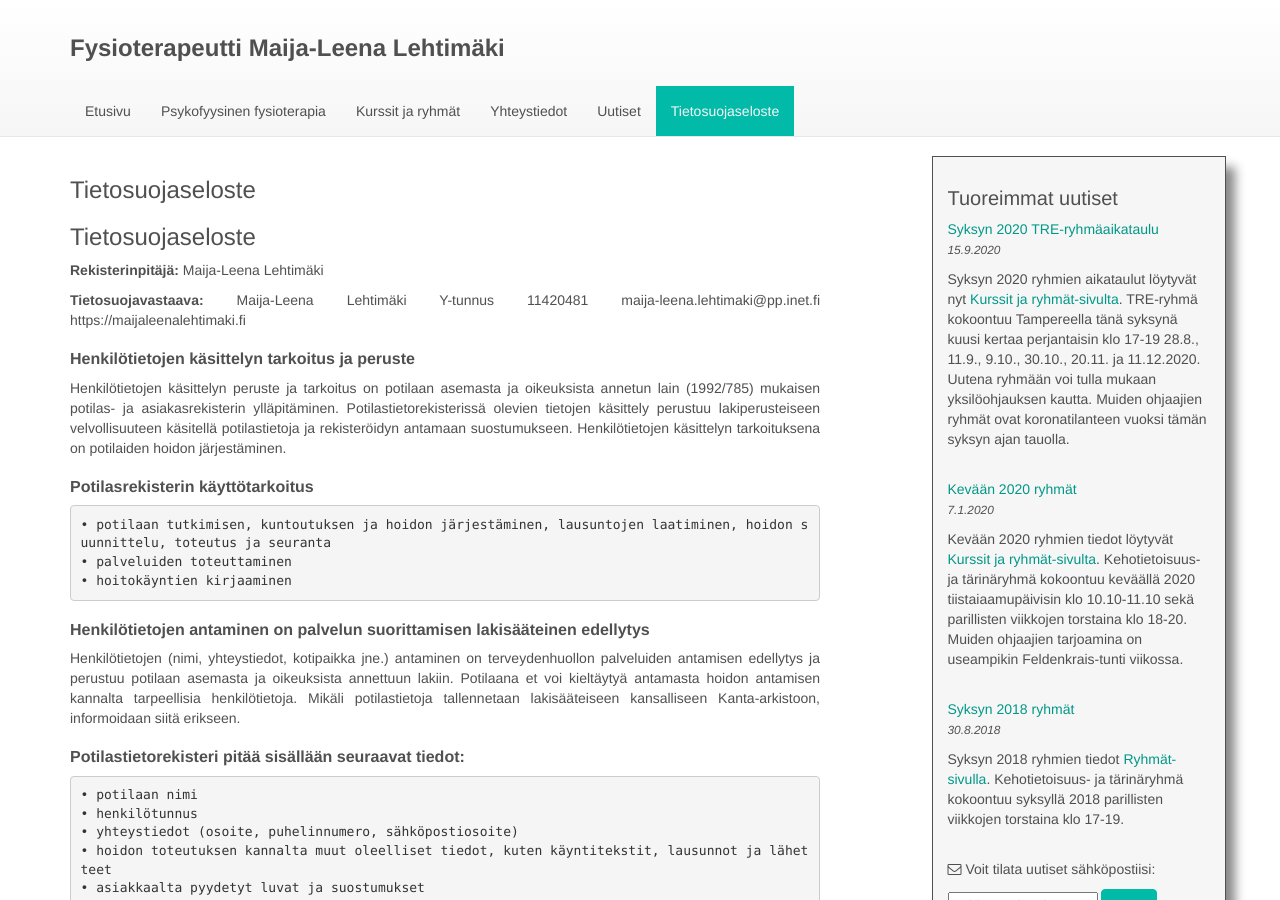
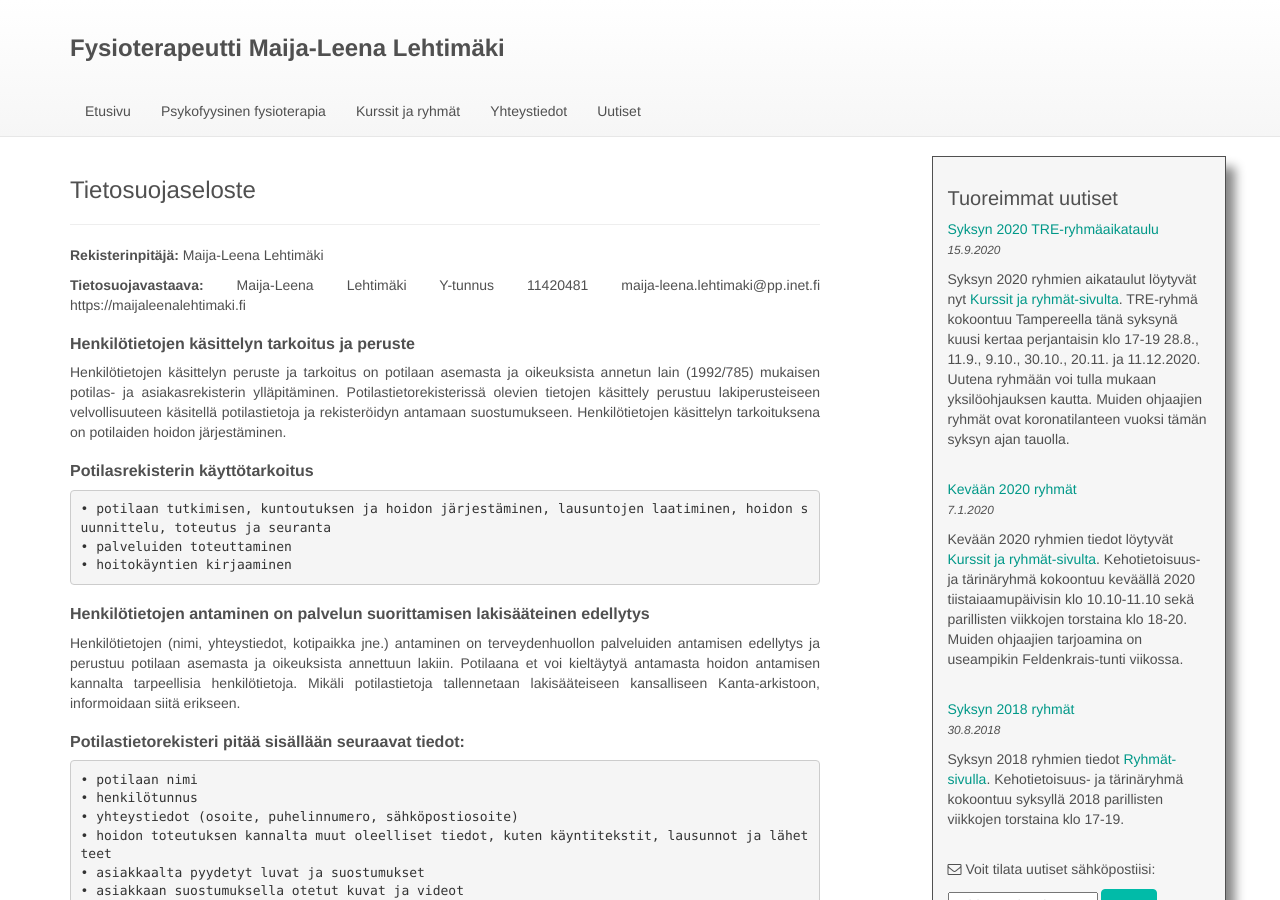
Before and after one commit to jluttine/maijaleenalehtimaki.fi, a Jekyll site: the page built from _pages/tietosuojaseloste.md, in a window 1280 px wide and 900 px high. Built offline with Jekyll 4.4.1, drawn with Linux system fonts in a browser that asks for light colours; our own code applies the rules of GitHub Pages for plain Markdown files; part of the change alters nothing that is shown.

Commit message:
Siirrä tietosuojaseloste-linkki alapalkkiin

```diff
--- a/_includes/footer.html
+++ b/_includes/footer.html
@@ -7,5 +7,8 @@
         {% include icon-rss.html %}
         &ensp;
         {{ site.footer }}
+        &ensp;
+        <a href="{{ site.baseurl }}{% link _pages/tietosuojaseloste.md %}">Tietosuojaseloste</a>
+        &ensp;
     </div>
 </footer>
--- a/_pages/tietosuojaseloste.md
+++ b/_pages/tietosuojaseloste.md
@@ -1,4 +1,9 @@
-# Tietosuojaseloste
+---
+title: Tietosuojaseloste
+permalink: /tietosuojaseloste/
+menu: none
+---
+---
 
 **Rekisterinpitäjä:** Maija-Leena Lehtimäki
 
```
